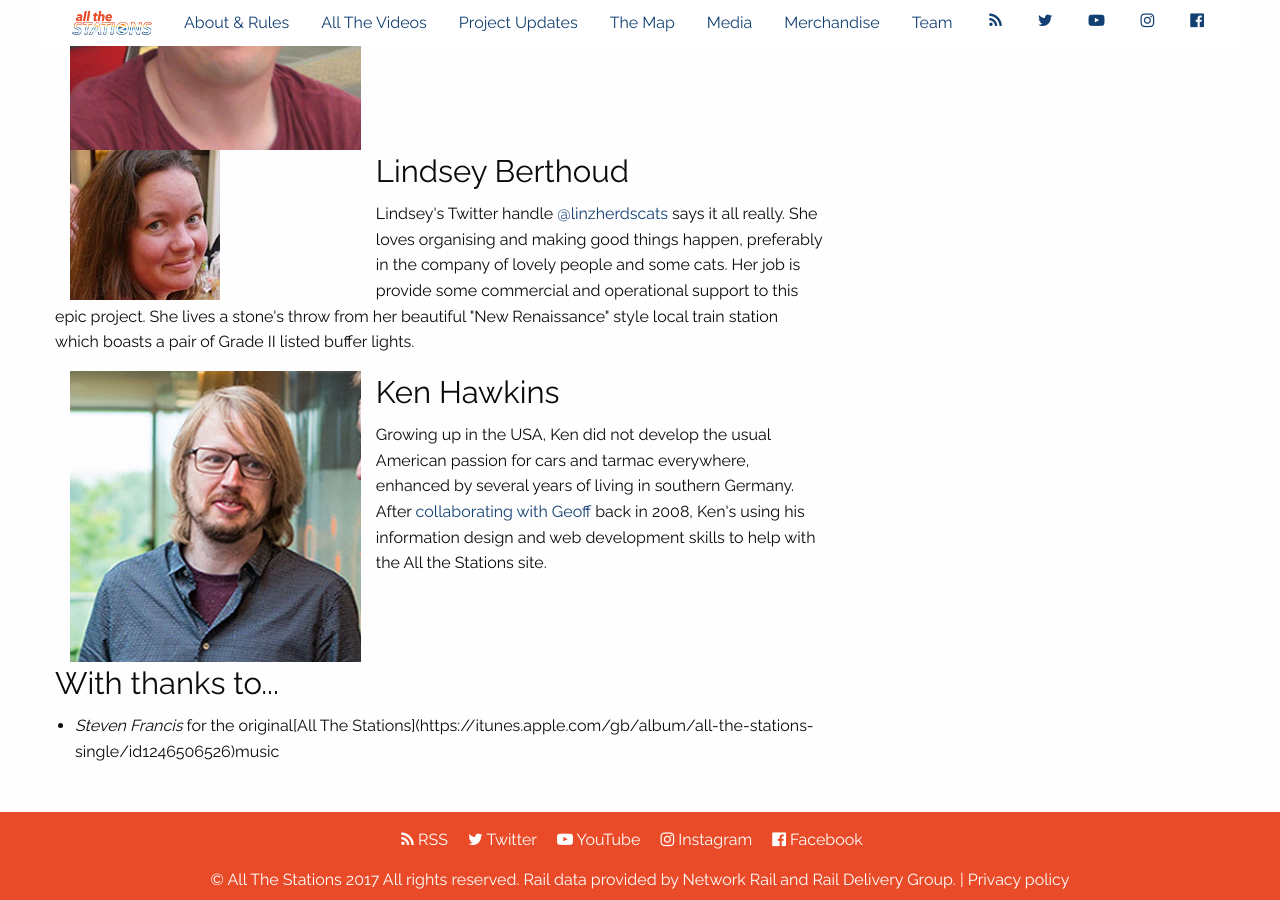
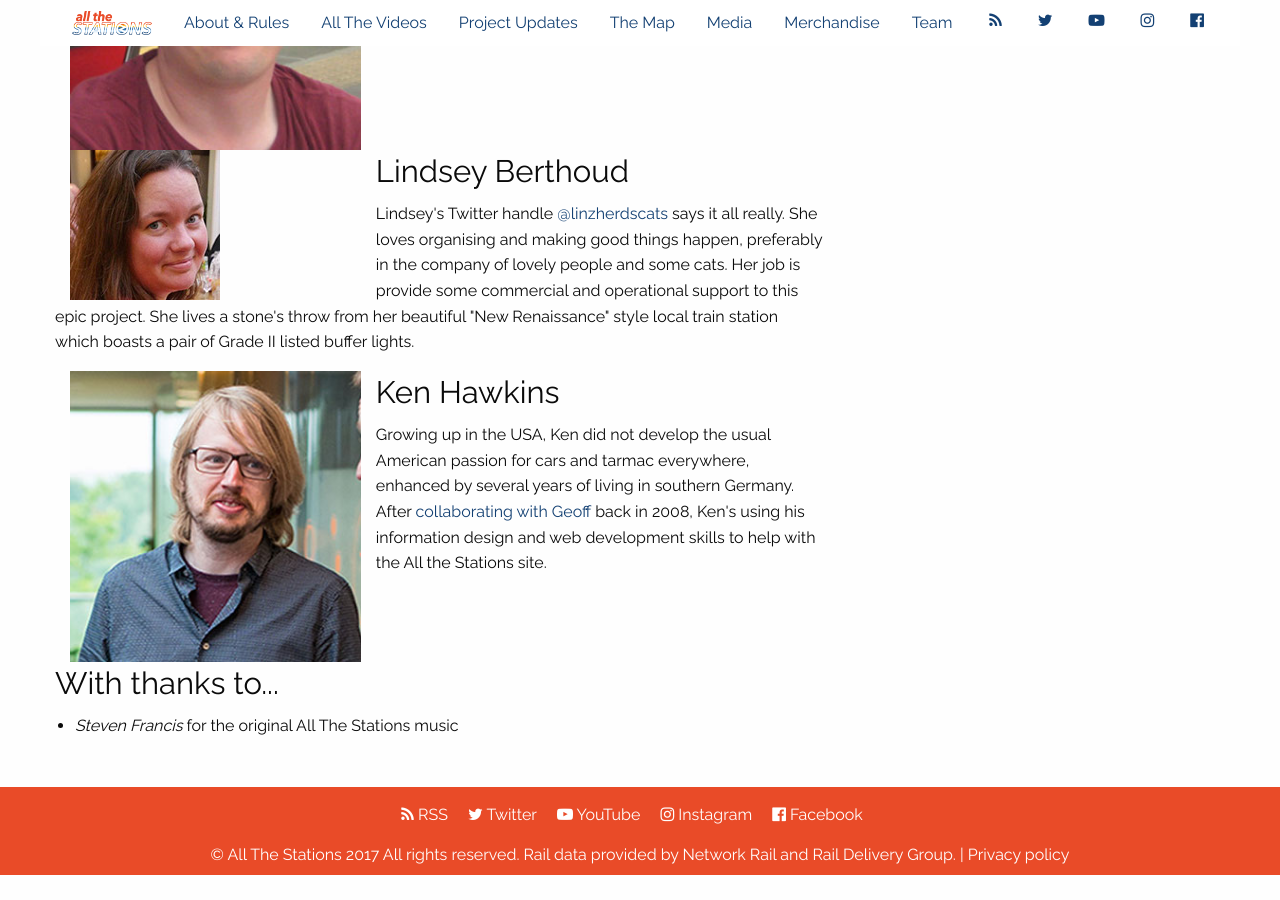
Before and after one commit to khawkins98/all-the-stations, a Jekyll site: the page built from team.md, in a window 1280 px wide and 900 px high, scrolled down 1770 px. Built offline with Jekyll 4.4.1, drawn with Linux system fonts in a browser that asks for light colours; nearby versions of some CDN libraries; comment, search, counter and statistics services are not loaded; after the commit the page ends 2645 px from its top, so only the background shows below that; some of the changed lines change nothing that is shown.

Commit message:
Update team.md

```diff
--- a/team.md
+++ b/team.md
@@ -81,7 +81,7 @@ order: 7
 		<div class="column">
 			<h3>With thanks to...</h3>
 			<ul>
-				<li><em>Steven Francis</em> for the original[All The Stations](https://itunes.apple.com/gb/album/all-the-stations-single/id1246506526)music</li>
+				<li><em>Steven Francis</em> for the original All The Stations music</li>
 			</ul>
 		</div>
 	</div>
```
